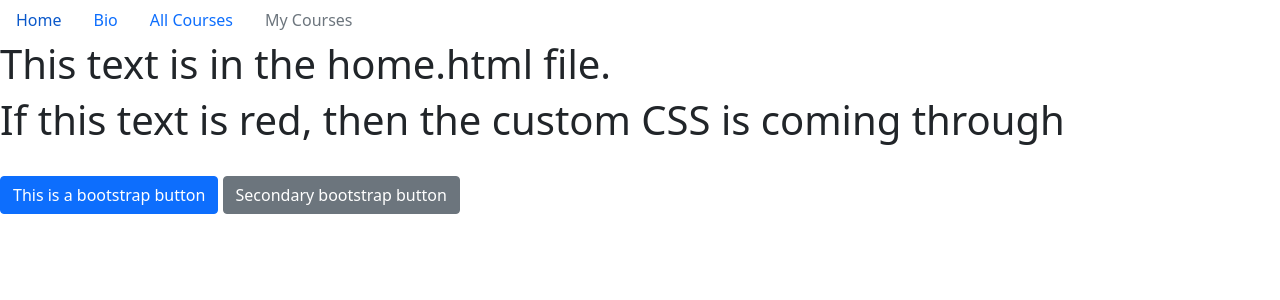
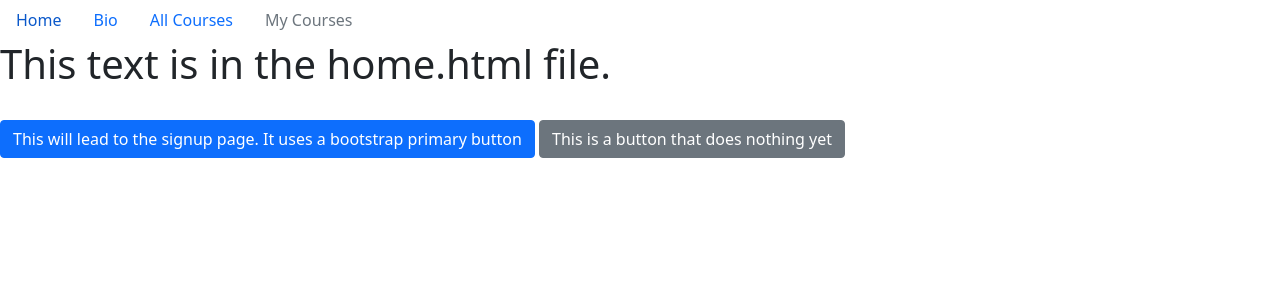
Before and after one commit to drewjtaylor/Redeemed_Motherhood_site, a Django app: page / in a window 1280 px wide. Shown: the top 300 px of the page. Run offline with Django 3.2, Linux system fonts and the light colour scheme; some libraries are stand-ins or nearby versions.

Commit message:
small fixes from moving templates to main folder

```diff
--- a/rm_django_app/templates/home.html
+++ b/rm_django_app/templates/home.html
@@ -6,11 +6,10 @@
 
 
 <h1>This text is in the home.html file.</h1>
-<h1>If this text is red, then the custom CSS is coming through</h1>
 <br>
 
-<button type="button" class="btn btn-primary">This is a bootstrap button</button>
+<a href="{% url 'main_app:signup' %}" class="btn btn-primary">This will lead to the signup page. It uses a bootstrap primary button</a>
 
-<button type="button" class="btn btn-secondary">Secondary bootstrap button</button>
+<button type="button" class="btn btn-secondary">This is a button that does nothing yet</button>
 
 {% endblock %}
--- a/rm_django_app/videos/templates/videos/index.html
+++ b/rm_django_app/videos/templates/videos/index.html
@@ -1,4 +1,4 @@
-{% extends 'main_app/header.html' %}
+{% extends 'base.html' %}
 
 
 {% block content %}
```
